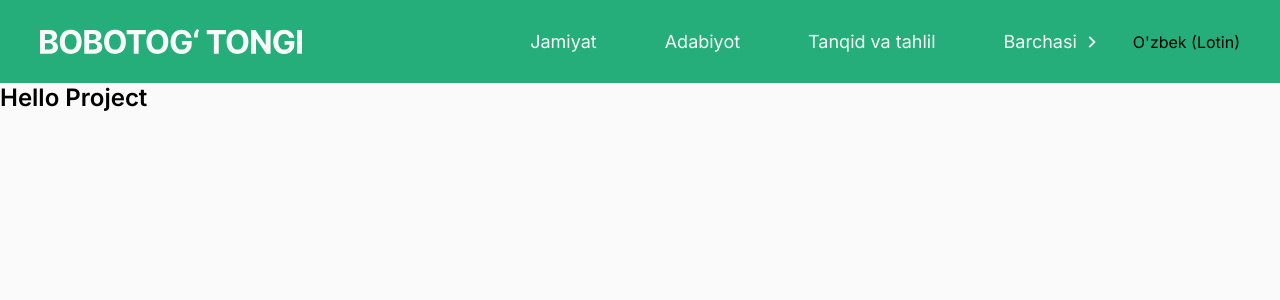
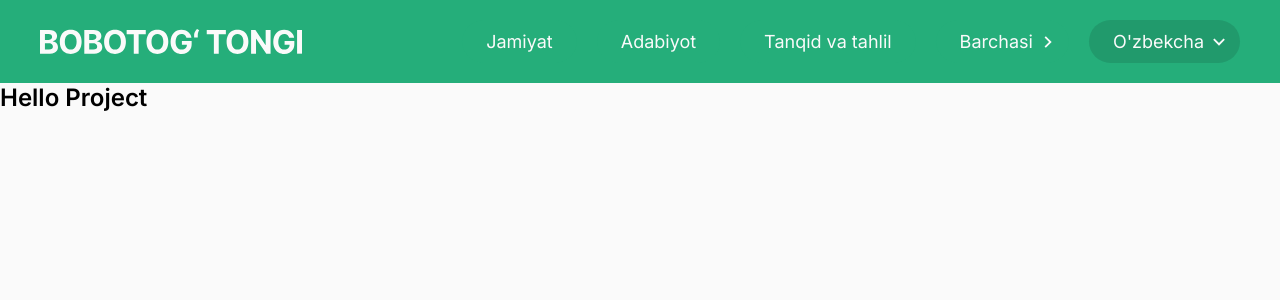
Before and after one commit to Sadullo1992/newspaper, a Next.js app: page / in a window 1280 px wide. Shown: the top 300 px of the page. Built offline with nearby package versions, Linux system fonts and the light colour scheme.

Commit message:
feat: add dropdown ui

```diff
--- /dev/null
+++ b/componnets/Dropdown.tsx
@@ -0,0 +1,17 @@
+import ArrowIcon from './ArrowIcon';
+import Button from './Button';
+
+export default function Dropdown() {
+  return (
+    <div className="dropdown">
+      <Button className="btn--dropdown">
+        <span>O&#39;zbekcha</span>
+        <ArrowIcon />
+      </Button>
+      <ul className="dropdown__select">
+        <li className="dropdown__select__item">Ўзбекча</li>
+        <li className="dropdown__select__item">Русский</li>
+      </ul>
+    </div>
+  );
+}
--- a/componnets/Header.tsx
+++ b/componnets/Header.tsx
@@ -1,5 +1,6 @@
 import ArrowIcon from './ArrowIcon';
 import Button from './Button';
+import Dropdown from './Dropdown';
 import Logo from './Logo';
 
 export default function Header() {
@@ -18,7 +19,7 @@ export default function Header() {
                 <ArrowIcon />
               </Button>
             </nav>
-            <div>O&#39;zbek (Lotin)</div>
+            <Dropdown />
           </div>
         </div>
       </div>
--- a/styles/components/_buttons.scss
+++ b/styles/components/_buttons.scss
@@ -30,4 +30,18 @@
       }
     }
   }
+  &--dropdown {
+    @include bodytext;
+    @include flexcenter;
+    padding: 8px 10px 8px 24px;
+    color: $white;
+    border-radius: 50px;
+    background-color: #219a6c;
+
+    gap: 4px;
+    svg {
+      fill: $white;
+      transform: rotate(90deg);
+    }
+  }
 }
--- /dev/null
+++ b/styles/components/_dropdown.scss
@@ -0,0 +1,42 @@
+.dropdown {
+  position: relative;
+  &--active {
+    .dropdown__select {
+      display: block;
+    }
+    .btn--dropdown {
+      border-radius: 16px 16px 0 0;
+      background-color: $light;
+      color: $gray;
+      svg {
+        fill: $gray;
+        transform: rotate(-90deg);
+      }
+    }
+  }
+  &__select {
+    display: none;
+    position: absolute;
+    left: 0;
+    top: 100%;
+    width: 100%;
+    z-index: 2;
+    list-style-type: none;
+    border-radius: 16px;
+    background-color: $light;
+    &__item {
+      padding: 8px 24px;
+      background-color: $light;
+      transition: background-color 0.3s linear;
+      cursor: pointer;
+      color: $black;
+      @include bodytext;
+      &:hover {
+        background-color: $green-lighter;
+      }
+      &:last-of-type {
+        border-radius: 0 0 16px 16px;
+      }
+    }
+  }
+}
--- a/styles/main.scss
+++ b/styles/main.scss
@@ -9,6 +9,7 @@
 
 // Components
 @import './components/buttons';
+@import './components/dropdown';
 
 // Layout
 @import './layout/header';
```
